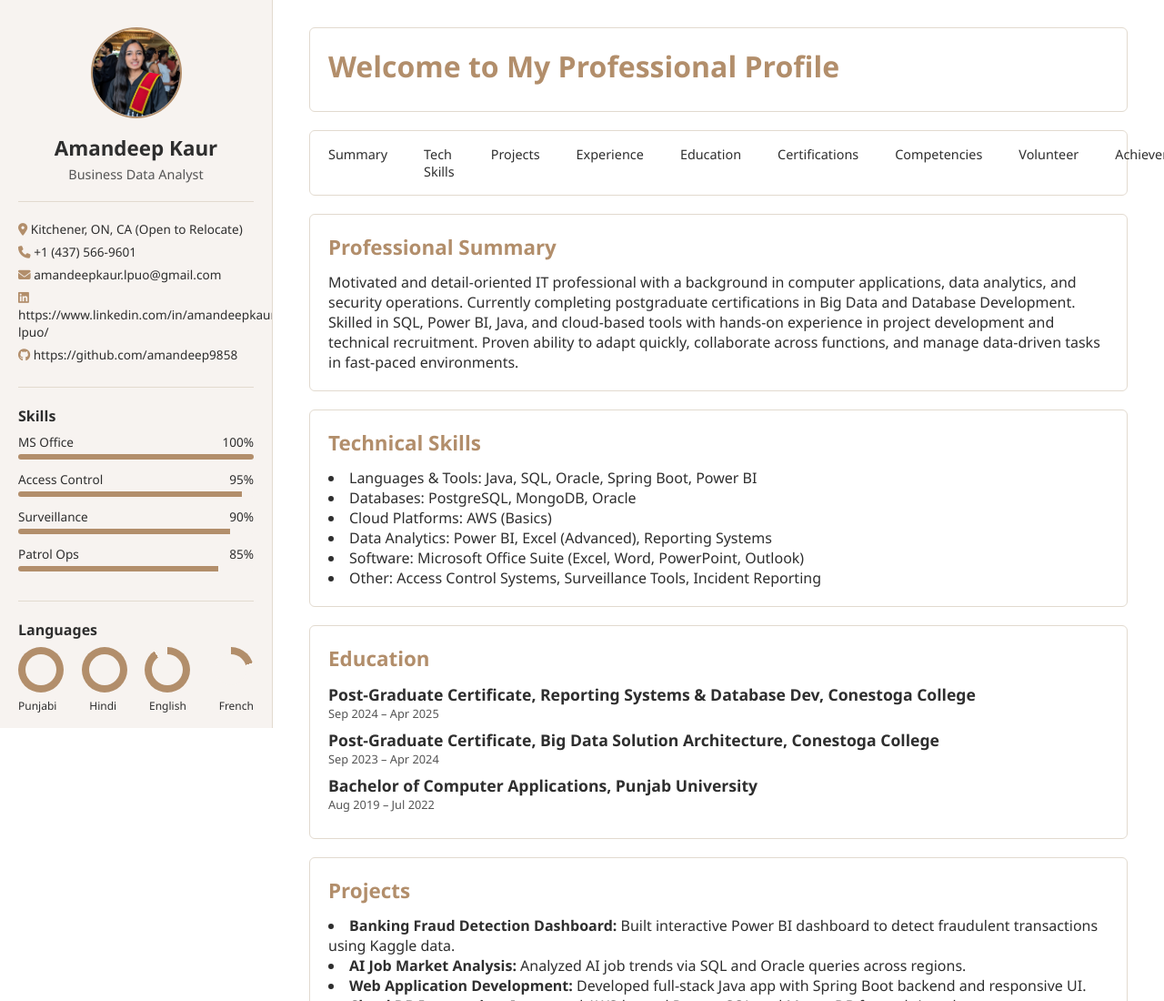
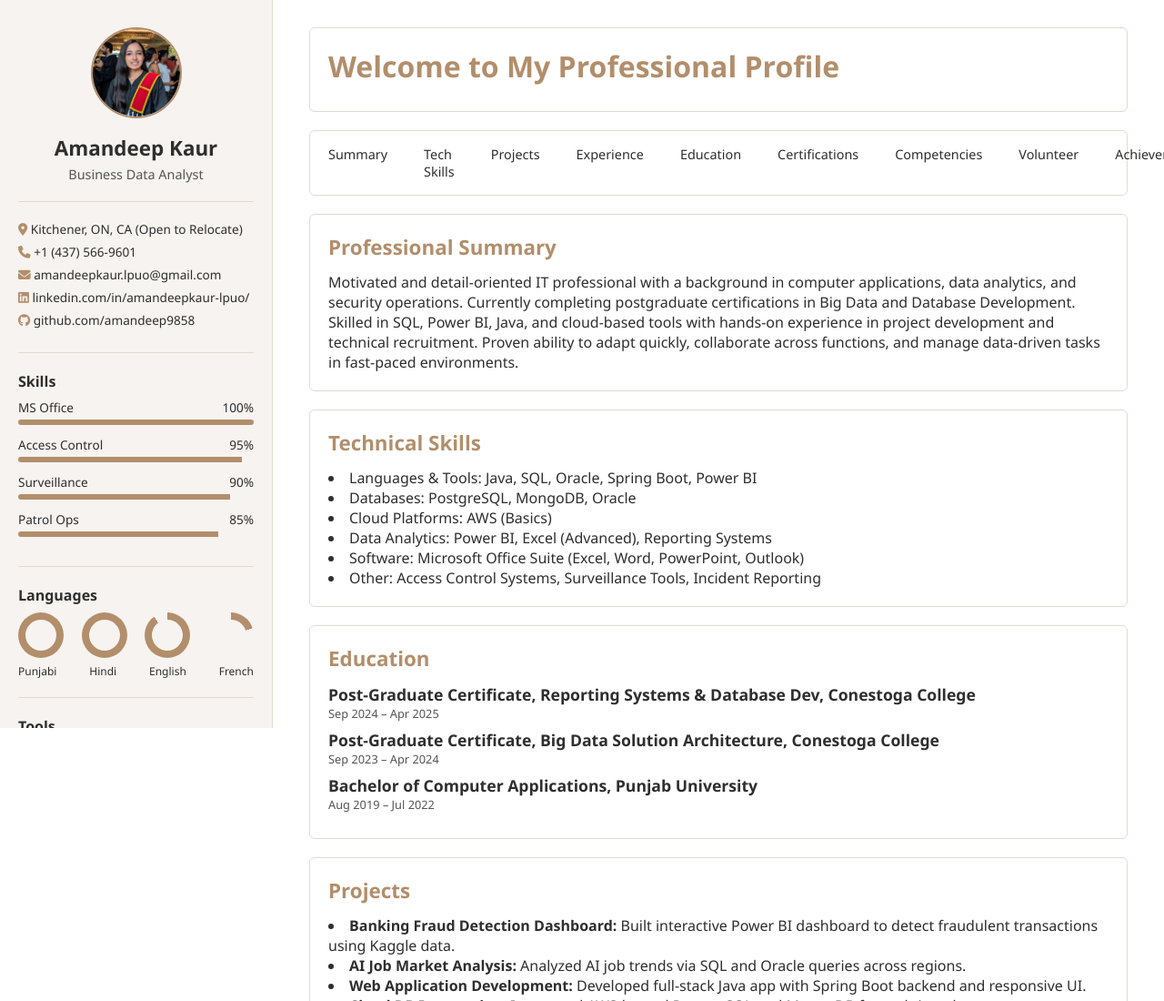
Before and after one commit to amandeep9858/Resume, a plain HTML site: page index.html in a window 1280 px wide. Shown: the top 1100 px of the page at 91% size. Drawn offline with Linux system fonts and the light colour scheme.

Commit message:
index.html

```diff
--- a/index.html
+++ b/index.html
@@ -20,8 +20,8 @@
       <p><i class="fas fa-map-marker-alt"></i> Kitchener, ON, CA (Open to Relocate)</p>
       <p><i class="fas fa-phone"></i> +1 (437) 566-9601</p>
       <p><i class="fas fa-envelope"></i> <a href="mailto:amandeepkaur.lpuo@gmail.com">amandeepkaur.lpuo@gmail.com</a></p>
-      <p><i class="fab fa-linkedin"></i> <a href="https://www.linkedin.com/in/amandeepkaur-lpuo/" target="_blank" rel="noopener">https://www.linkedin.com/in/amandeepkaur-lpuo/</a></p>
-      <p><i class="fab fa-github"></i> <a href="https://github.com/amandeep9858" target="_blank" rel="noopener">https://github.com/amandeep9858</a></p>
+      <p><i class="fab fa-linkedin"></i> <a href="https://www.linkedin.com/in/amandeepkaur-lpuo/" target="_blank" rel="noopener">linkedin.com/in/amandeepkaur-lpuo/</a></p>
+      <p><i class="fab fa-github"></i> <a href="https://github.com/amandeep9858" target="_blank" rel="noopener">github.com/amandeep9858</a></p>
     </section>
     <section class="skills-section">
       <h3>Skills</h3>
```
